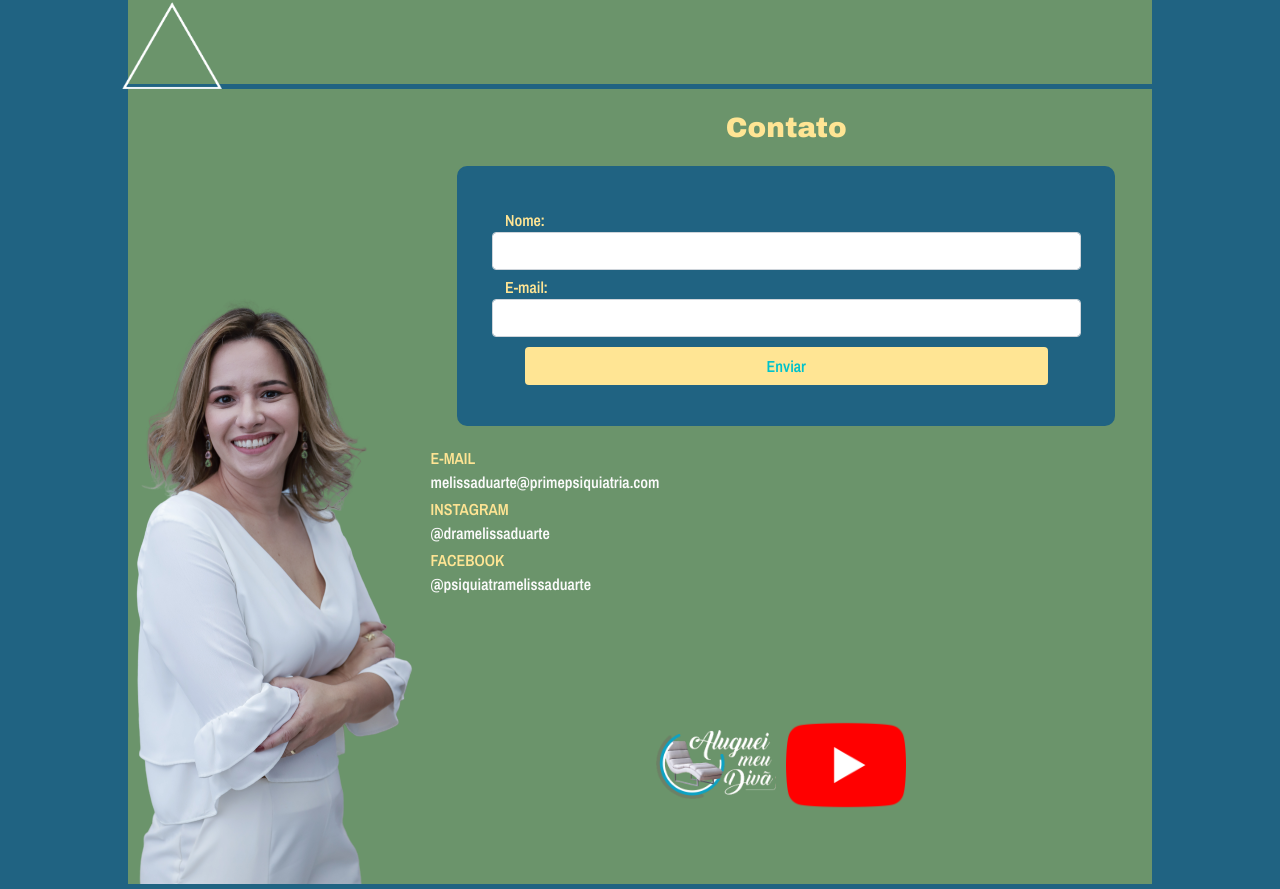
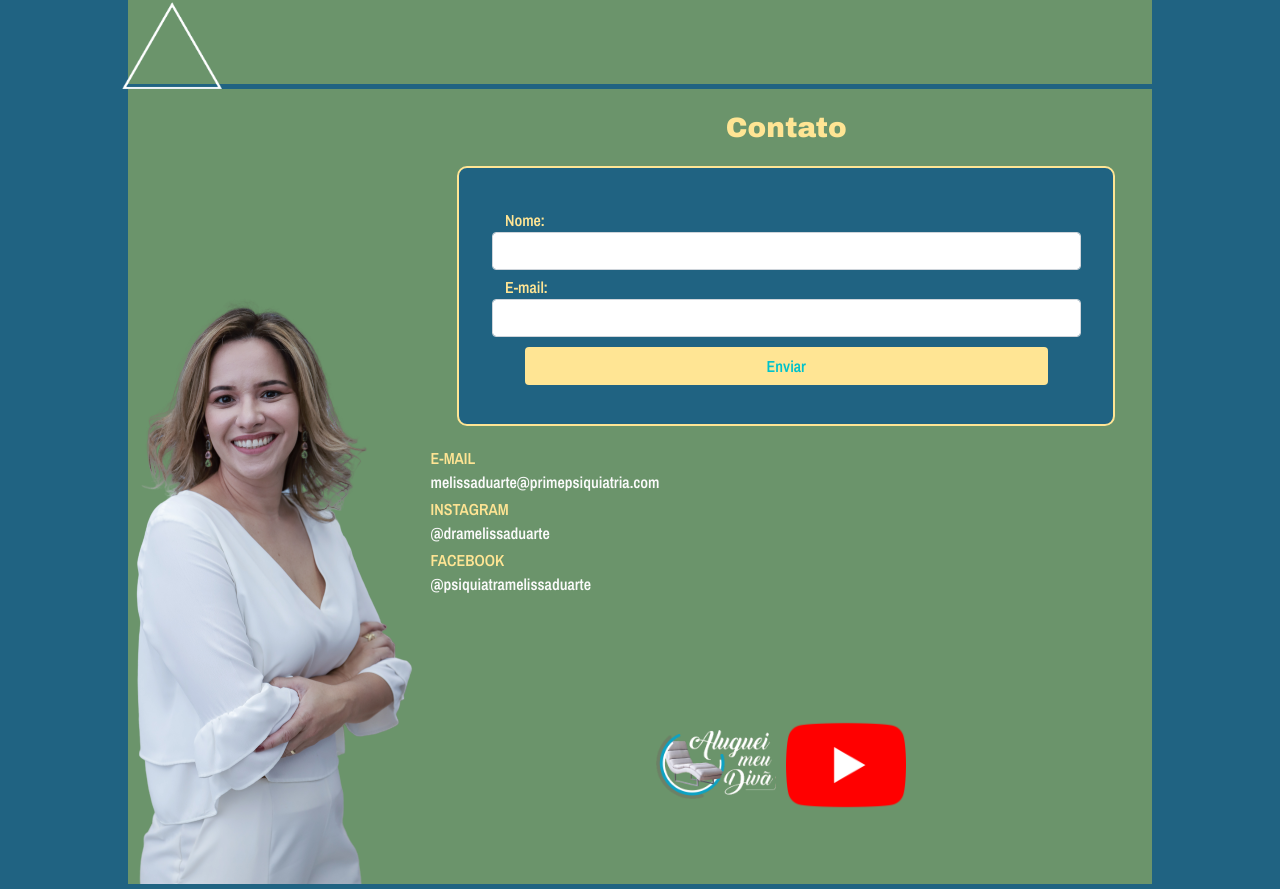
Before and after one commit to andredavid1/alugueimeudiva, a React (Create React App) app: page / in a window 1280 px wide. Shown: the part 2311-3200 px from the top of the page. Built offline with nearby package versions, Linux system fonts and the light colour scheme.

Commit message:
border color form contato

```diff
--- a/src/pages/Contato/styles.css
+++ b/src/pages/Contato/styles.css
@@ -58,7 +58,7 @@
   width: 90%;
   margin-left: 5%;
   margin-bottom: 5px;
-  border: 2px solid var(--blue-color);
+  border: 2px solid var(--yellow-color);
   border-radius: 10px;
   background-color: var(--blue-color);
   height: 77%;
```
